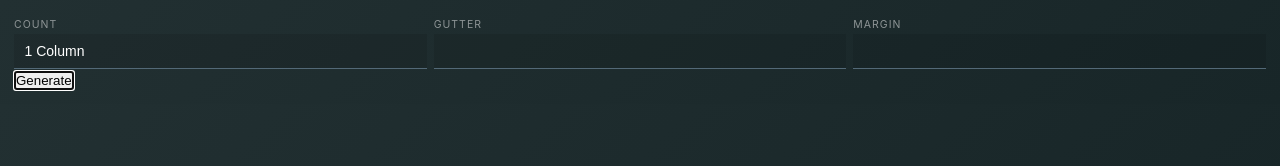
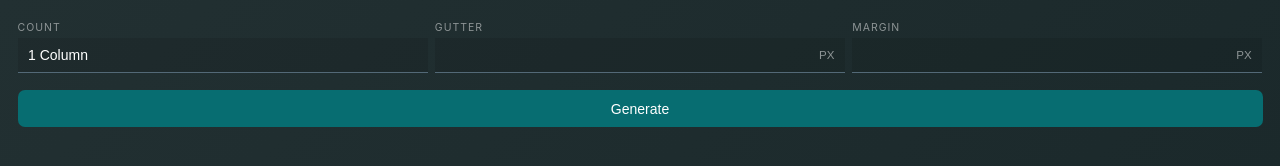
Before and after one commit to cvalleskey/intouch-toolkit, a website: page resources/generate-grid.html in a window 1280 px wide. Drawn offline with Linux system fonts and the light colour scheme.

Commit message:
More progress

```diff
--- a/resources/generate-grid.html
+++ b/resources/generate-grid.html
@@ -2,14 +2,14 @@
 <html>
 <head>
   <meta charset="utf-8">
-  <title>Generate Grid</title>
+  <title>Columns</title>
   <link rel="stylesheet" href="./style.css">
 </head>
 <body class="panel">
   <div class="fields">
     <div class="field">
       <label for="columns" class="field__label">Count</label>
-      <select id="columns" class="field__input field__input--select">
+      <select id="columns" class="field__input field__input--select" tabindex="1">
         <option value="1">1 Column</option>
         <option value="2">2 Columns</option>
         <option value="3">3 Columns</option>
@@ -21,17 +21,24 @@
       </select>
     </div>
     <div class="field">
-      <label for="columns" class="field__label">Gutter</label>
-      <input name="gutterSize" id="gutterSize" type="text" value="" class="field__input" />
-      <!-- <span class="field__unit">%</span> -->
+      <label for="gutterSize" class="field__label">Gutter</label>
+      <input name="gutterSize" id="gutterSize" type="number" value="" class="field__input" tabindex="2" />
+      <select id="gutterUnit" class="field__unit">
+        <option value="px">PX</option>
+        <option value="%">%</option>
+      </select>
     </div>
     <div class="field">
-      <label for="columns" class="field__label">Margin</label>
-      <input name="marginSize" id="marginSize" type="text" value="" class="field__input" />
-      <!-- <span class="field__unit">px</span> -->
+      <label for="marginSize" class="field__label">Margin</label>
+      <input name="marginSize" id="marginSize" type="number" value="" class="field__input" tabindex="3" />
+      <select id="marginUnit" class="field__unit">
+        <option value="px">PX</option>
+        <option value="%">%</option>
+      </select>
     </div>
   </div>
-  <button id="button" class="button">Generate</button>
+  <button id="button" class="button" tabindex="4">Generate</button>
+  <div id="output"></div>
   <script src="../generate-grid.js"></script>
 </body>
 </html>
--- a/resources/generate-grid.js
+++ b/resources/generate-grid.js
@@ -3,32 +3,42 @@ document.addEventListener('contextmenu', (e) => {
   e.preventDefault()
 })
 
-document.getElementById('button').focus();
+//document.getElementById('button').focus();
 
 // call the plugin from the webview
 document.getElementById('button').addEventListener('click', () => {
-  //window.postMessage('nativeLog', 'Called from the webview')
-  var elColumns = document.getElementById('columns');
-
-  window.postMessage('makeGrid', {
-    columns : elColumns.options[elColumns.selectedIndex].value,
-    gutter : true,
-    gutterSize : document.getElementById('gutterSize').value,
-    margin : true,
-    marginSize : document.getElementById('marginSize').value
-  });
+  window.postMessage('nativeLog', 'Called from the webview')
+  // var elColumns = document.getElementById('columns');
+  //
+  // window.postMessage('makeGrid', {
+  //   columns : elColumns.options[elColumns.selectedIndex].value,
+  //   gutter : true,
+  //   gutterSize : Number(document.getElementById('gutterSize').value),
+  //   margin : true,
+  //   marginSize : Number(document.getElementById('marginSize').value)
+  // });
 })
 
 // call the wevbiew from the plugin
 window.getStoredSettings = (settings) => {
 
-  window.postMessage('nativeLog', settings);
+  return "yay";
 
-  var elColumns = document.getElementById('columns');
+  //window.postMessage('nativeLog', settings);
 
-  elColumns.value = settings.columns;
-  //document.getElementById('gutter').checked = settings.gutter;
-  document.getElementById('gutterSize').value = settings.gutterSize;
-  //document.getElementById('margin').checked = settings.margin;
-  document.getElementById('marginSize').value = settings.marginSize;
+  // var elColumns = document.getElementById('columns');
+  //
+  // elColumns.value = settings.columns;
+  // //document.getElementById('gutter').checked = settings.gutter;
+  //
+  // if(settings.gutterSize.includes('%')) {
+  //   document.getElementById('gutterSize').value = '%';
+  // }
+  // document.getElementById('gutterSize').value = parseInt(settings.gutterSize, 10);
+  //
+  // //document.getElementById('margin').checked = settings.margin;
+  // if(settings.marginSize.includes('%')) {
+  //   document.getElementById('marginSize').value = '%';
+  // }
+  // document.getElementById('marginSize').value = parseInt(settings.marginSize, 10);
 }
--- a/resources/style.css
+++ b/resources/style.css
@@ -1,3 +1,12 @@
+*, *:before, *:after {
+  box-sizing: inherit;
+  margin: 0;
+  padding: 0;
+  position: relative;
+  -webkit-user-select: none;
+  user-select: none;
+}
+
 html {
   box-sizing: border-box;
   background: transparent;
@@ -5,15 +14,11 @@ html {
   cursor: default;
   font-size: 14px;
   -webkit-font-smoothing: antialiased;
+  min-height: 100%;
 }
 
-*, *:before, *:after {
-  box-sizing: inherit;
-  margin: 0;
-  padding: 0;
-  position: relative;
-  -webkit-user-select: none;
-  user-select: none;
+body {
+  background: linear-gradient(-45deg, #182628, #223032);
 }
 
 input, textarea {
@@ -33,8 +38,8 @@ select {
   height: 2rem;
   border: none;
   border-radius: 0;
+  padding: 0 0.75rem;
   -webkit-appearance: none;
-  padding: 0 0.75rem;
 }
 
 /* .field {
@@ -92,8 +97,7 @@ label {
 }
 
 .panel {
-  padding: 1rem;
-  background: linear-gradient(-45deg, #182628, #223032);
+  padding: 1.25rem;
   color: #FFF;
   font: 16px/1.25 -apple-system, sans-serif;
 }
@@ -118,6 +122,7 @@ label {
   display: block;
   margin: 0.25rem 0;
   color: #8D9495;
+  cursor: pointer;
 }
 
 .field__input {
@@ -126,21 +131,24 @@ label {
   border-bottom: 1px solid #536977;
   font-size: 1rem;
   height: 2.5rem;
+  transition: all 125ms;
 }
 
 .field__input:hover,
 .field__input:focus {
   background-color: rgba(0,0,0,0.25);
   border-color: #076D71;
+  outline: none;
 }
 
-.field__input:active {
+.field__input:active,
+.field__input:focus {
   border-color: #24B5AC;
 }
 
 .field__unit {
   position: absolute;
-  right: 0.5rem;
+  right: 0;
   bottom: 0;
   height: 2.5rem;
   align-items: center;
@@ -149,8 +157,31 @@ label {
   color: #8D9495;
   font-size: 0.825rem;
   cursor: pointer;
+  background: none;
+  -webkit-appearance: none;
+  outline: none;
+  text-align: center;
 }
 
 .button {
+  background: #076D71;
+  color: #FFF;
+  text-align: center;
+  padding: 0.75rem;
+  width: 100%;
+  border: none;
+  border-radius: 0.5rem;
+  font-size: 1rem;
+  margin: 1.25rem 0;
+  cursor: pointer;
+}
 
+.button:hover,
+.button:focus {
+  background-color: #078489;
+  outline: none;
 }
+
+.button:active {
+  background-color: #01494C;
+}
```
Also changed, not shown: src/generate-grid.js (+13 -3 lines).
